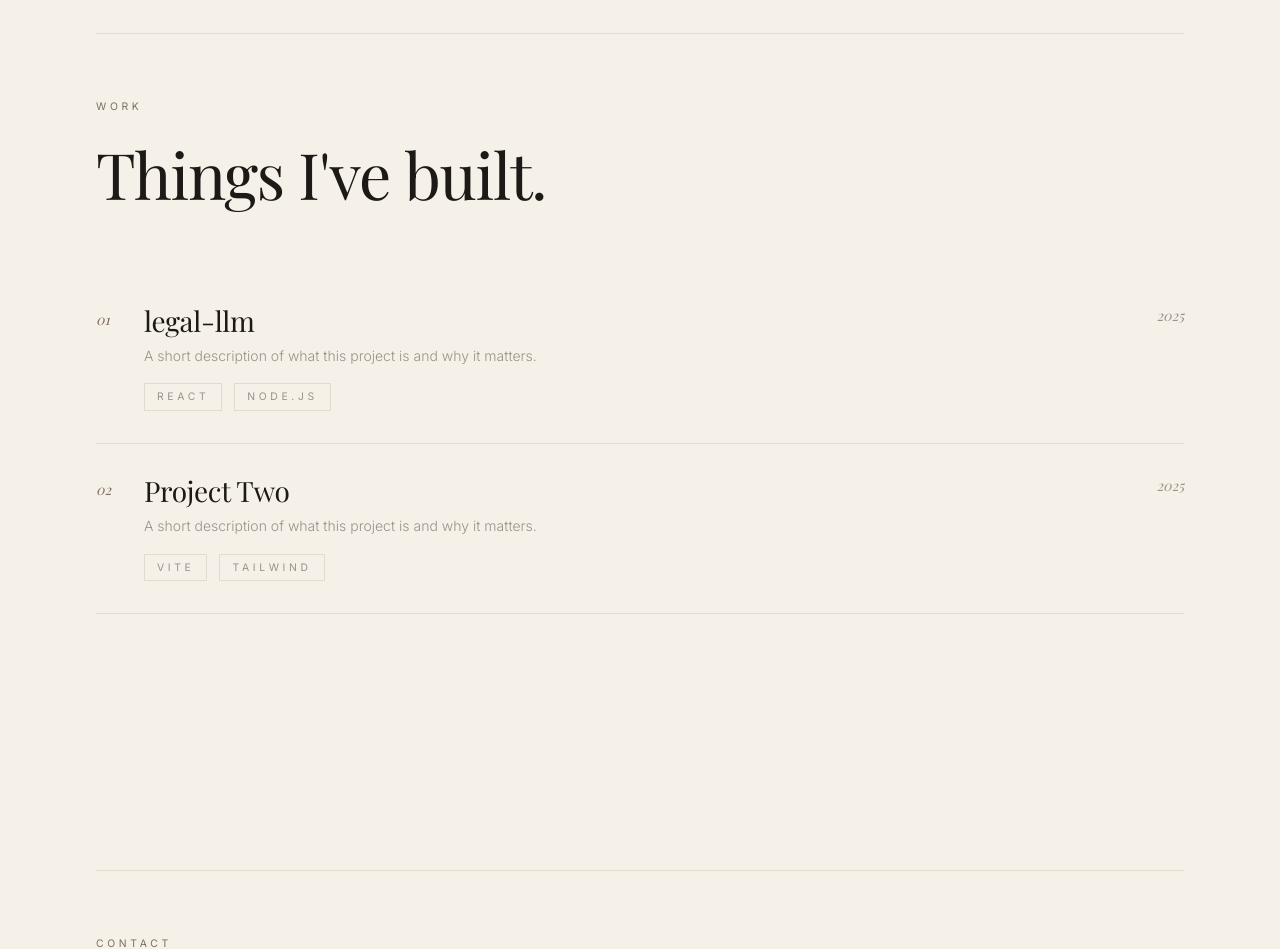
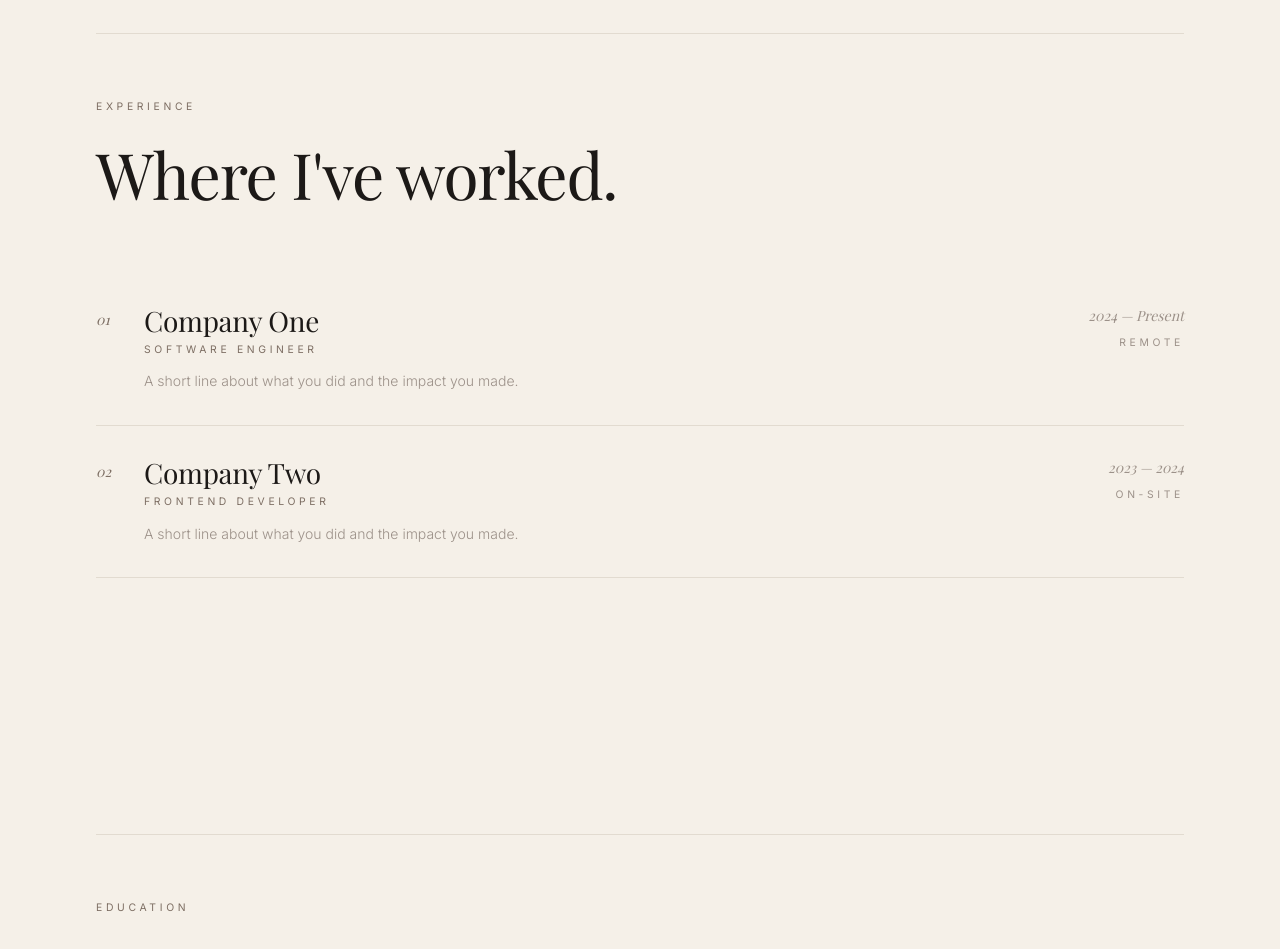
Before and after one commit to ayushgupta75/Portfolio, a React (Vite) app: page / in a window 1280 px wide. Shown: the part 1680-2629 px from the top of the page. Built offline with nearby package versions, Linux system fonts and the light colour scheme; a web font is replaced by a local one.

Commit message:
Added experience section

```diff
--- a/src/App.jsx
+++ b/src/App.jsx
@@ -1,6 +1,8 @@
 import Navbar from './components/Navbar'
 import Hero from './sections/Hero'
 import Now from './sections/Now'
+import Experience from './sections/Experience'
+import Education from './sections/Education'
 import Work from './sections/Work'
 import Contact from './sections/Contact'
 import Footer from './components/Footer'
@@ -14,6 +16,8 @@ function App() {
       <main className="pt-16">
         <Hero />
         <Now />
+        <Experience />
+        <Education />
         <Work />
         <Contact />
       </main>
--- a/src/data/content.js
+++ b/src/data/content.js
@@ -8,14 +8,16 @@ export const site = {
   initials: 'AG',
   tagline:  'I build things for the web.',
   subTagline: 'Developer. Craftsman. Lifelong learner.',
-  location: 'India',
+  location: 'United States',
   email:    'ayushguptakonto@gmail.com',
 }
 
 export const nav = [
-  { label: 'Work',    href: '#work'    },
-  { label: 'Now',     href: '#now'     },
-  { label: 'Contact', href: '#contact' },
+  { label: 'Now',        href: '#now'        },
+  { label: 'Experience', href: '#experience' },
+  // { label: 'Education',  href: '#education'  },
+  { label: 'Work',       href: '#work'       },
+  { label: 'Contact',    href: '#contact'    },
 ]
 
 export const hero = {
@@ -27,16 +29,16 @@ export const hero = {
     href:  '#work',
   },
 }
-
-export const about = {
-  eyebrow:  'About Me',
-  heading:  'A developer who gives a damn.',
-  bio: [
-    'I\'m Ayush — a developer based in India. I build web experiences that are fast, thoughtful, and intentional.',
-    'I believe great software is quiet. It doesn\'t shout — it just works, beautifully.',
-    'This site is a living document of my life, my work, and the things I\'m figuring out along the way.',
-  ],
-}
+// This is not required
+// export const about = {
+//   eyebrow:  'About Me',
+//   heading:  'A developer who gives a damn.',
+//   bio: [
+//     'I\'m Ayush — a developer based in India. I build web experiences that are fast, thoughtful, and intentional.',
+//     'I believe great software is quiet. It doesn\'t shout — it just works, beautifully.',
+//     'This site is a living document of my life, my work, and the things I\'m figuring out along the way.',
+//   ],
+// }
 
 export const now = {
   eyebrow: 'Now',
@@ -44,7 +46,7 @@ export const now = {
   items: [
     'Building this portfolio — one section at a time.',
     'Exploring new system design patterns.',
-    'Reading, thinking, and writing more.',
+    'Reading, thinking, and building more.',
   ],
   updatedAt: 'May 2026',
 }
@@ -72,6 +74,46 @@ export const work = {
   ],
 }
 
+export const experience = {
+  eyebrow: 'Experience',
+  heading: 'Where I\'ve worked.',
+  jobs: [
+    {
+      company:     'Company One',
+      role:        'Software Engineer',
+      duration:    '2024 — Present',
+      location:    'Remote',
+      description: 'A short line about what you did and the impact you made.',
+    },
+    {
+      company:     'Company Two',
+      role:        'Frontend Developer',
+      duration:    '2023 — 2024',
+      location:    'On-site',
+      description: 'A short line about what you did and the impact you made.',
+    },
+  ],
+}
+
+export const education = {
+  eyebrow: 'Education',
+  heading: 'Where I\'ve studied.',
+  schools: [
+    {
+      school:   'University One',
+      degree:   'Bachelor of Science in Computer Science',
+      duration: '2019 — 2023',
+      location: 'City, State',
+    },
+    {
+      school:   'School Two',
+      degree:   'High School Diploma',
+      duration: '2015 — 2019',
+      location: 'City, State',
+    },
+  ],
+}
+
 export const contact = {
   eyebrow:  'Contact',
   heading:  'Let\'s talk.',
@@ -80,6 +122,6 @@ export const contact = {
   socials: [
     { label: 'GitHub',   href: 'https://github.com/' },
     { label: 'LinkedIn', href: 'https://linkedin.com/' },
-    { label: 'Twitter',  href: 'https://twitter.com/' },
+    // { label: 'Twitter',  href: 'https://twitter.com/' },
   ],
 }
--- /dev/null
+++ b/src/sections/Education.jsx
@@ -0,0 +1,52 @@
+import { education } from '../data/content'
+import FadeIn from '../components/FadeIn'
+
+export default function Education() {
+  return (
+    <section id="education" className="py-32 px-8 max-w-6xl mx-auto">
+
+      <FadeIn><div className="divider mb-16" /></FadeIn>
+
+      <FadeIn delay={0.1}>
+        <span className="label text-accent mb-6 block">{education.eyebrow}</span>
+      </FadeIn>
+
+      <FadeIn delay={0.2} duration={1}>
+        <h2
+          className="font-serif text-ink mb-16"
+          style={{ fontSize: 'clamp(2rem, 5vw, 4rem)', lineHeight: '1.1', letterSpacing: '-0.02em' }}
+        >
+          {education.heading}
+        </h2>
+      </FadeIn>
+
+      <ul className="flex flex-col">
+        {education.schools.map((item, i) => (
+          <FadeIn key={i} delay={0.1 * (i + 1)}>
+            <li className="flex items-start justify-between py-8 border-b border-edge gap-8">
+              <div className="flex items-start gap-6 flex-1">
+                <span className="italic-serif text-accent text-sm mt-1 w-6 shrink-0">
+                  {String(i + 1).padStart(2, '0')}
+                </span>
+                <div>
+                  <h3
+                    className="font-serif text-ink mb-1"
+                    style={{ fontSize: 'clamp(1.25rem, 2.5vw, 1.75rem)', letterSpacing: '-0.01em' }}
+                  >
+                    {item.school}
+                  </h3>
+                  <p className="label text-accent">{item.degree}</p>
+                </div>
+              </div>
+              <div className="flex flex-col items-end gap-2 shrink-0">
+                <span className="italic-serif text-mist text-sm">{item.duration}</span>
+                <span className="label text-mist">{item.location}</span>
+              </div>
+            </li>
+          </FadeIn>
+        ))}
+      </ul>
+
+    </section>
+  )
+}
--- /dev/null
+++ b/src/sections/Experience.jsx
@@ -0,0 +1,55 @@
+import { experience } from '../data/content'
+import FadeIn from '../components/FadeIn'
+
+export default function Experience() {
+  return (
+    <section id="experience" className="py-32 px-8 max-w-6xl mx-auto">
+
+      <FadeIn><div className="divider mb-16" /></FadeIn>
+
+      <FadeIn delay={0.1}>
+        <span className="label text-accent mb-6 block">{experience.eyebrow}</span>
+      </FadeIn>
+
+      <FadeIn delay={0.2} duration={1}>
+        <h2
+          className="font-serif text-ink mb-16"
+          style={{ fontSize: 'clamp(2rem, 5vw, 4rem)', lineHeight: '1.1', letterSpacing: '-0.02em' }}
+        >
+          {experience.heading}
+        </h2>
+      </FadeIn>
+
+      <ul className="flex flex-col">
+        {experience.jobs.map((job, i) => (
+          <FadeIn key={i} delay={0.1 * (i + 1)}>
+            <li className="flex items-start justify-between py-8 border-b border-edge gap-8">
+              <div className="flex items-start gap-6 flex-1">
+                <span className="italic-serif text-accent text-sm mt-1 w-6 shrink-0">
+                  {String(i + 1).padStart(2, '0')}
+                </span>
+                <div>
+                  <h3
+                    className="font-serif text-ink mb-1"
+                    style={{ fontSize: 'clamp(1.25rem, 2.5vw, 1.75rem)', letterSpacing: '-0.01em' }}
+                  >
+                    {job.company}
+                  </h3>
+                  <p className="label text-accent mb-3">{job.role}</p>
+                  <p className="font-sans font-light text-mist text-sm leading-relaxed max-w-md">
+                    {job.description}
+                  </p>
+                </div>
+              </div>
+              <div className="flex flex-col items-end gap-2 shrink-0">
+                <span className="italic-serif text-mist text-sm">{job.duration}</span>
+                <span className="label text-mist">{job.location}</span>
+              </div>
+            </li>
+          </FadeIn>
+        ))}
+      </ul>
+
+    </section>
+  )
+}
```
